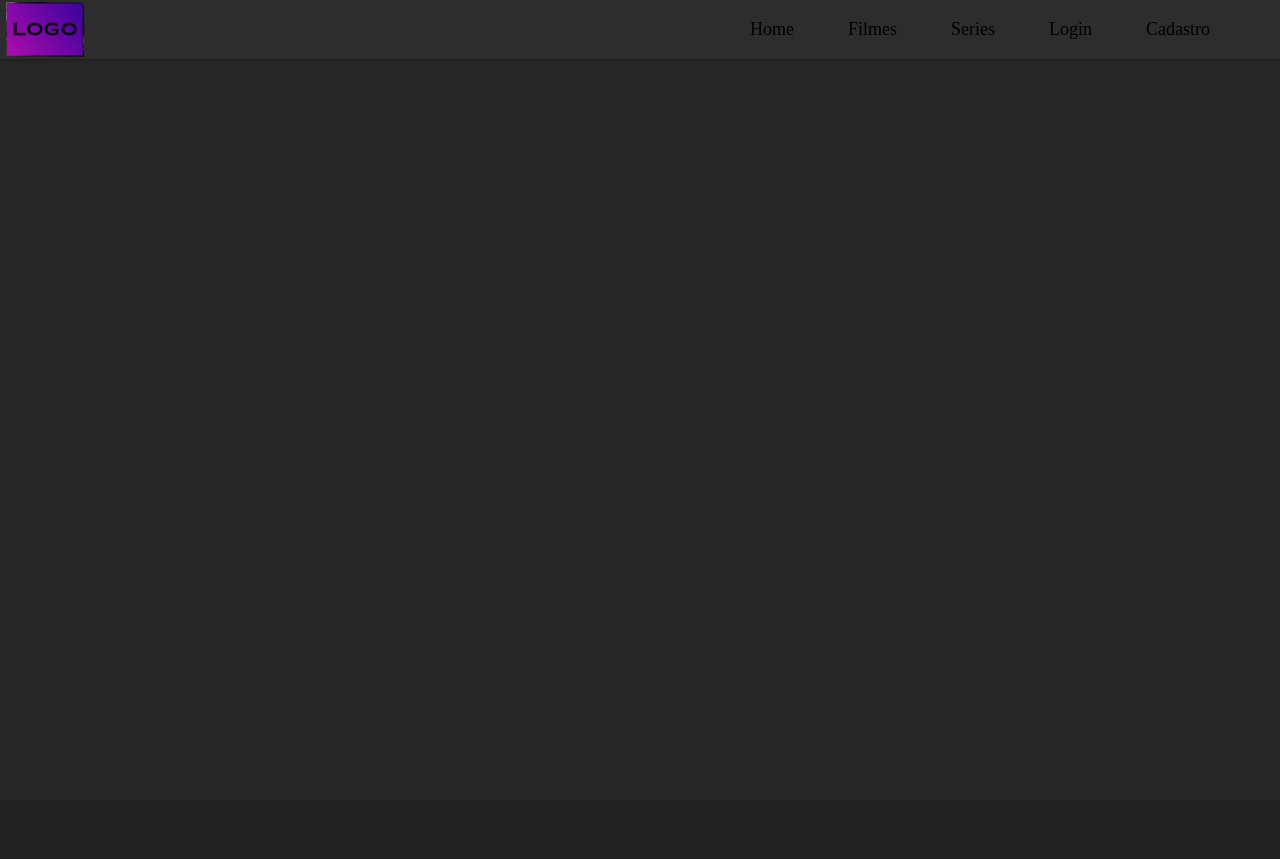
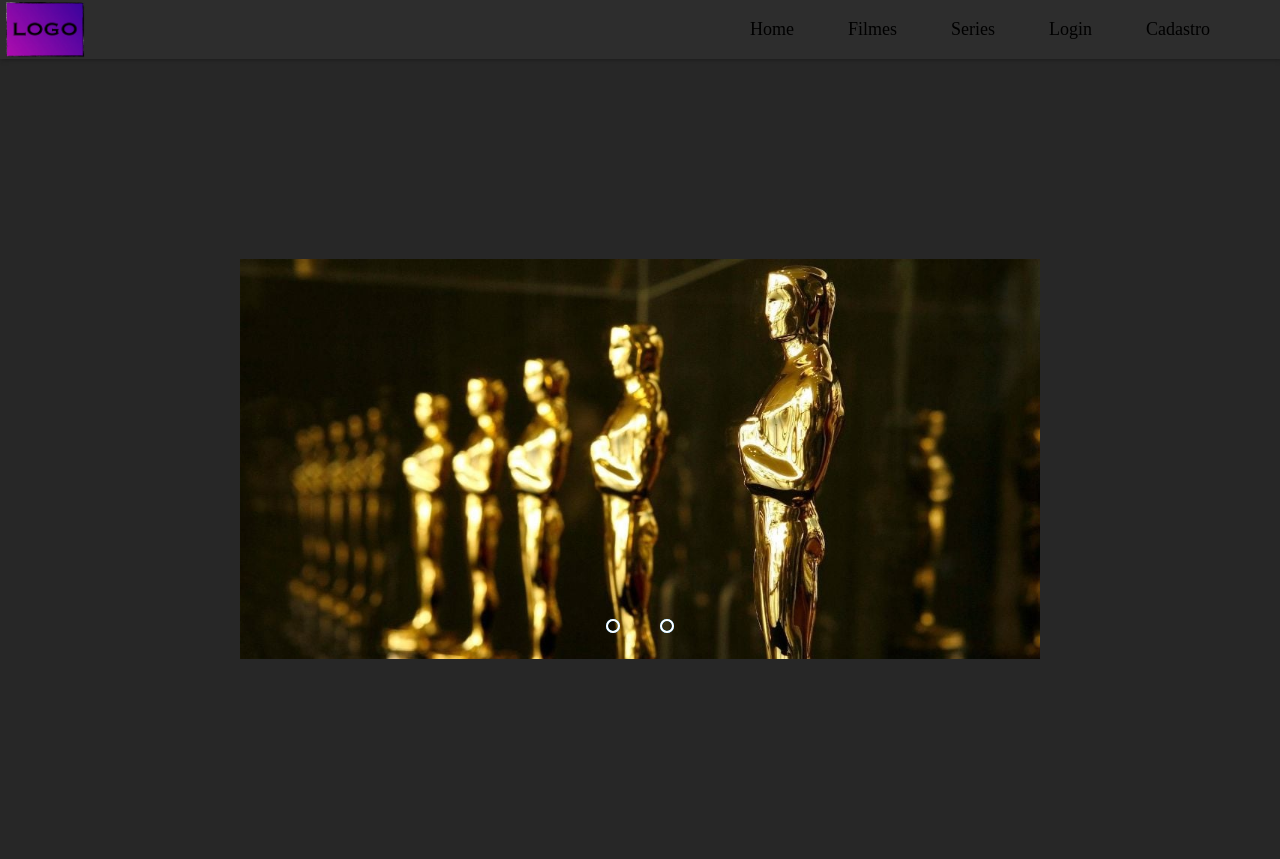
Before and after one commit to natan-ayres/django-imdb, a Django app: page / in a window 1280 px wide. Before the commit the page ends 57 px from the top, so only its background shows below. Run offline with Django 5.2, Linux system fonts and the light colour scheme.

Commit message:
Adcionado Slideshow prototipo a homepage

```diff
--- a/base_static/css/style.css
+++ b/base_static/css/style.css
@@ -21,6 +21,7 @@
 
 .navindex{
     padding-right: 20px;
+
 }
 
 .aindex {
@@ -28,7 +29,7 @@
     font-size: 18px;
     text-decoration: none;
     color: #000;
-    transition: 1s;
+    transition: 0.5s;
   }
 
 .aindex:visited {
@@ -41,10 +42,106 @@
 }
 
 .aindex:active {
-    color: rgb(120, 41, 166);
     text-decoration: none;
+}
+
+.divindex{
+    margin: 0;
+    padding: 0;
+    width: 100%;
+    height: 100vh;
+    display: flex;
+    justify-content: center;
+    align-items: center;
+}
+
+.slider{
+    margin: 0 auto;
+    width: 800px;
+    height: 400px;
+    overflow: hidden;
+}
+
+.slides{
+    width: 400%;
+    height: 400px;
+    display: flex;
+}
+
+.slides input{
+    display: none;
+}
+
+.slide{
+    width: 25%;
+    position: relative;
+}
+
+.slide img{
+    width: 900px;
+}
+
+.manual-navigation{
+    position: absolute;
+    width: 800px;
+    margin-top: -40px;
+    display: flex;
+    justify-content: center;
+}
+
+.manual-btn{
+    border: 2px solid #FFF;
+    padding: 5px;
+    border-radius: 10px;
+    cursor: pointer;
+    transition: 0.5s;
+}
+
+.manual-btn:not(:last-child){
+    margin-right: 40px;
+}
+
+.manual-btn:hover{
+    background-color: #FFF;
+}
+
+#radio1:checked ~ .first{
+    margin-left: 0;
 
 }
+
+#radio2:checked ~ .first{
+    margin-left: -25%;
+}
+
+.navigation-auto div{
+    border: 2px solid #20a6ff;
+    padding: 5px;
+    border-radius: 10px;
+    cursor: pointer;
+    transition: 0.5s;
+}
+
+.navigation-auto{
+    position: absolute;
+    width: 800px;
+    margin-top: 360px;
+    display: flex;
+    justify-content: center;
+}
+
+.navigation-auto div:not(:last-child){
+    margin-right: 40px;
+}
+
+#radio1:checked ~ .navigation-auto .auto-btn1{
+    background-color: #FFF;
+}
+
+#radio2:checked ~ .navigation-auto .auto-btn2{
+    background-color: #FFF;
+}
+
 .bodyindex{
     background-color: var(--color-dark1);
     color: var(--color-white);
--- a/gestao/templates/index.html
+++ b/gestao/templates/index.html
@@ -1,2 +1,26 @@
-{% extends 'base.html' %} {% block content %}
+{% extends 'base.html' %} {% load static %} {% block content %}
+<div class="divindex">
+    <div class="slider">
+        <div class="slides">
+            <input type="radio" name="radio-btn" id="radio1">
+            <input type="radio" name="radio-btn" id="radio2">
+
+            <div class="slide first">
+                <img src="{% static '/images/oscar.jpg' %}" alt="Noticia 1"/>
+            </div>
+            <div class="slide">
+                <img src="{% static '/images/cinepolis.jpeg' %}" alt="Noticia 2"/>
+            </div>
+            <div class="navigation-auto">
+                <div class="auto-btn1"></div>
+                <div class="auto-btn2"></div>
+            </div>
+        </div>
+        <div class="manual-navigation">
+            <label for="radio1" class="manual-btn"></label>
+            <label for="radio2" class="manual-btn"></label>
+        </div>
+    </div>
+</div>
+
 {% endblock content%}
```
Also changed, not shown: base_static/images/cinepolis.jpeg (added), base_static/images/oscar.jpg (added), 3 other files.
